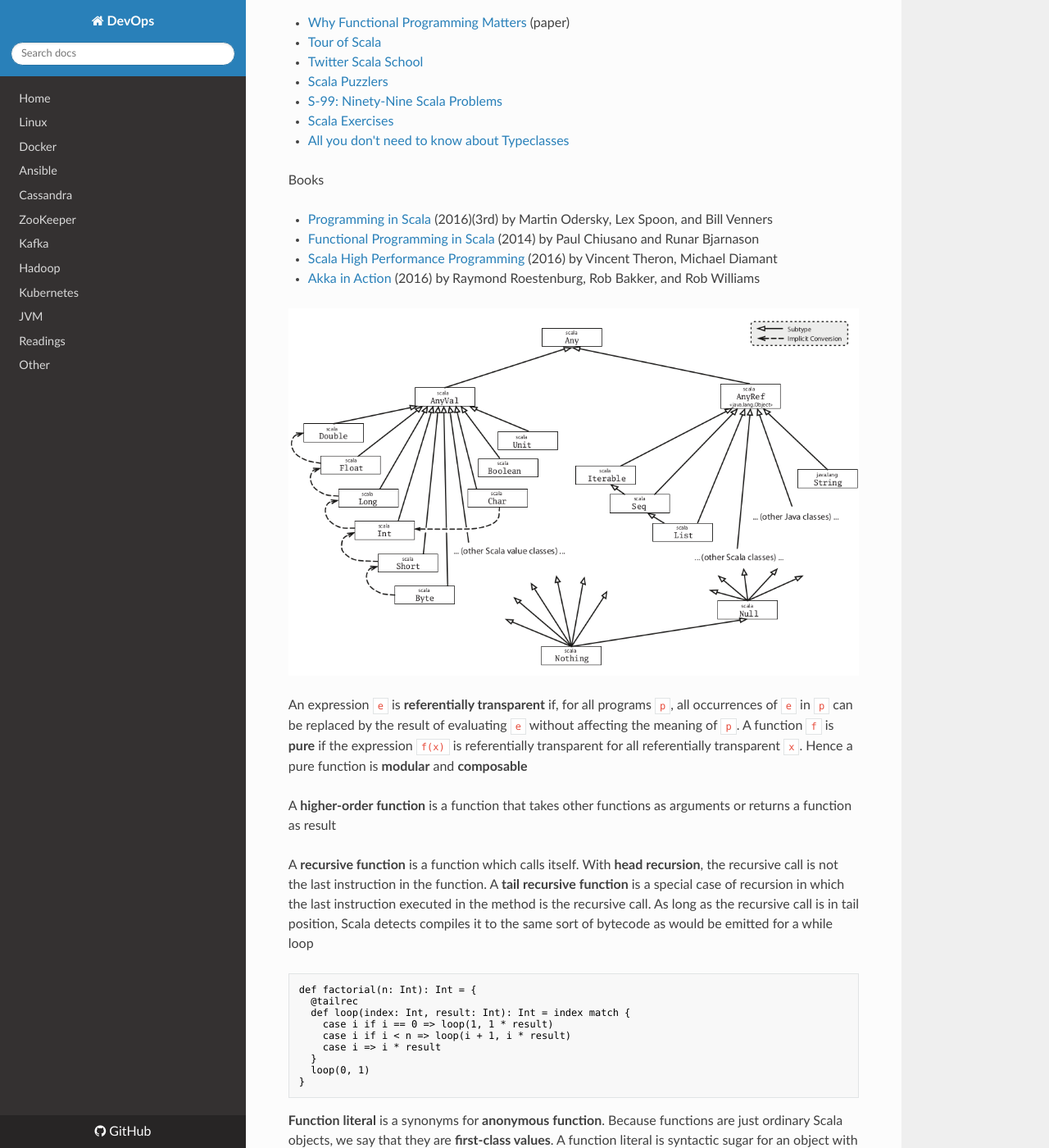
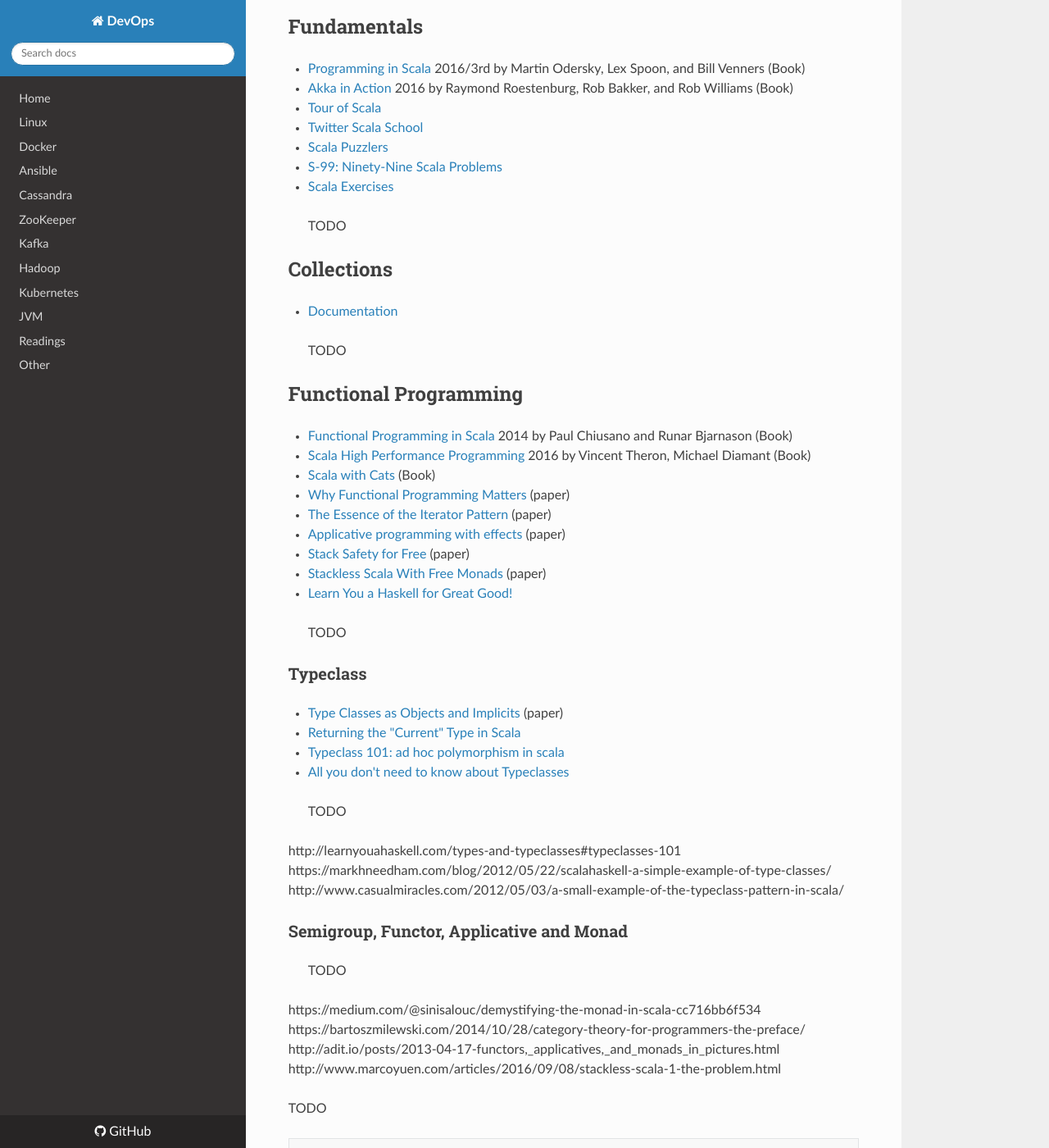
Before and after one commit to niqdev/devops, an MkDocs documentation site: the page built from docs/_scala.md, in a window 1280 px wide and 1400 px high, scrolled down 192 px. Shown: the whole window at 82% size. Built offline with MkDocs 1.6.1, drawn with Linux system fonts in a browser that asks for light colours; nearby versions of some CDN libraries; old or Windows-style settings are respelled for this version of MkDocs; some of the changed text lies outside the part shown.

Commit message:
doc: draft scala resources

````diff
--- a/docs/_scala.md
+++ b/docs/_scala.md
@@ -1,21 +1,89 @@
 # Scala
 
-Resources
+> TODO question-answer style
 
-* [Why Functional Programming Matters](https://www.cs.kent.ac.uk/people/staff/dat/miranda/whyfp90.pdf) (paper)
+## Fundamentals
+
+* [Programming in Scala](https://www.artima.com/shop/programming_in_scala) 2016/3rd by Martin Odersky, Lex Spoon, and Bill Venners (Book)
+* [Akka in Action](https://www.manning.com/books/akka-in-action) 2016 by Raymond Roestenburg, Rob Bakker, and Rob Williams (Book)
 * [Tour of Scala](https://docs.scala-lang.org/tour/tour-of-scala.html)
 * [Twitter Scala School](https://twitter.github.io/scala_school)
 * [Scala Puzzlers](http://scalapuzzlers.com)
 * [S-99: Ninety-Nine Scala Problems](http://aperiodic.net/phil/scala/s-99)
 * [Scala Exercises](https://www.scala-exercises.org)
+
+> TODO
+
+## Collections
+
+* [Documentation](https://docs.scala-lang.org/overviews/collections/introduction.html)
+
+> TODO
+
+## Functional Programming
+
+* [Functional Programming in Scala](https://www.manning.com/books/functional-programming-in-scala) 2014 by Paul Chiusano and Runar Bjarnason (Book)
+* [Scala High Performance Programming](https://www.packtpub.com/application-development/scala-high-performance-programming) 2016 by Vincent Theron, Michael Diamant (Book)
+* [Scala with Cats](https://underscore.io/books/scala-with-cats) (Book)
+* [Why Functional Programming Matters](https://www.cs.kent.ac.uk/people/staff/dat/miranda/whyfp90.pdf) (paper)
+* [The Essence of the Iterator Pattern](https://www.cs.ox.ac.uk/jeremy.gibbons/publications/iterator.pdf) (paper)
+* [Applicative programming with effects](http://www.staff.city.ac.uk/~ross/papers/Applicative.pdf) (paper)
+* [Stack Safety for Free](http://functorial.com/stack-safety-for-free/index.pdf) (paper)
+* [Stackless Scala With Free Monads](http://blog.higher-order.com/assets/trampolines.pdf) (paper)
+* [Learn You a Haskell for Great Good!](http://learnyouahaskell.com/chapters)
+
+> TODO
+
+### Typeclass
+
+* [Type Classes as Objects and Implicits](http://ropas.snu.ac.kr/~bruno/papers/TypeClasses.pdf) (paper)
+* [Returning the "Current" Type in Scala](http://tpolecat.github.io/2015/04/29/f-bounds.html)
+* [Typeclass 101: ad hoc polymorphism in scala](https://julien-truffaut.github.io/Typeclass)
 * [All you don't need to know about Typeclasses](http://workday.github.io/assets/scala-exchange-type-classes)
 
-Books
+> TODO
 
-* [Programming in Scala](https://www.artima.com/shop/programming_in_scala) (2016)(3rd) by Martin Odersky, Lex Spoon, and Bill Venners
-* [Functional Programming in Scala](https://www.manning.com/books/functional-programming-in-scala) (2014) by Paul Chiusano and Runar Bjarnason
-* [Scala High Performance Programming](https://www.packtpub.com/application-development/scala-high-performance-programming) (2016) by Vincent Theron, Michael Diamant
-* [Akka in Action](https://www.manning.com/books/akka-in-action) (2016) by Raymond Roestenburg, Rob Bakker, and Rob Williams
+http://learnyouahaskell.com/types-and-typeclasses#typeclasses-101
+https://markhneedham.com/blog/2012/05/22/scalahaskell-a-simple-example-of-type-classes/
+http://www.casualmiracles.com/2012/05/03/a-small-example-of-the-typeclass-pattern-in-scala/
+
+### Semigroup, Functor, Applicative and Monad
+
+> TODO
+
+https://medium.com/@sinisalouc/demystifying-the-monad-in-scala-cc716bb6f534
+https://bartoszmilewski.com/2014/10/28/category-theory-for-programmers-the-preface/
+http://adit.io/posts/2013-04-17-functors,_applicatives,_and_monads_in_pictures.html
+http://www.marcoyuen.com/articles/2016/09/08/stackless-scala-1-the-problem.html
+
+TODO
+```
+algebraic data type
+a monad is a typeclass with a unit and flatMap method
+Scala enables the typeclass pattern using traits and implicits - ad-hoc (by function) polymorphism ? alternative to inheritance ?
+
+Type classes are a powerful tool used in functional programming to enable ad-hoc polymorphism, more commonly known as overloading. Where many object-oriented languages leverage subtyping for polymorphic code, functional programming tends towards a combination of parametric polymorphism (think type parameters, like Java generics) and ad-hoc polymorphism.
+```
+
+## Best practices and tips
+
+> TODO
+
+---
+
+```
+# best practices
+https://stackoverflow.com/questions/5827510/how-to-override-apply-in-a-case-class-companion
+
+# type projector
+https://typelevel.org/blog/2015/07/13/type-members-parameters.html
+
+# jvm stack
+https://www.artima.com/insidejvm/ed2/jvm8.html
+https://alvinalexander.com/scala/fp-book/recursion-jvm-stacks-stack-frames
+```
+
+---
 
 ![scala-hierarchy](img/scala-hierarchy.png)
 
````
Also changed, not shown: dev.txt (+1 -40 lines).
